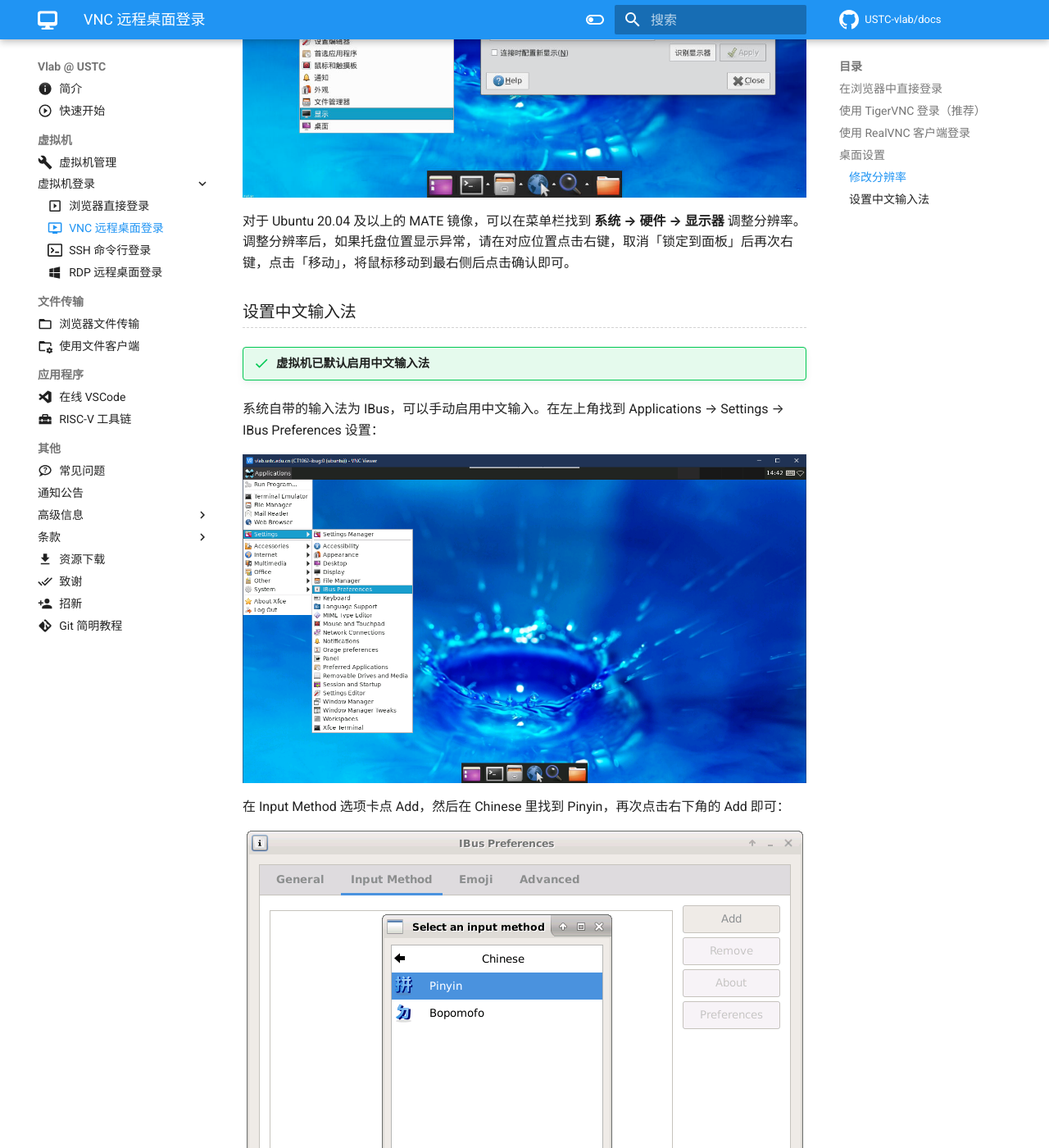
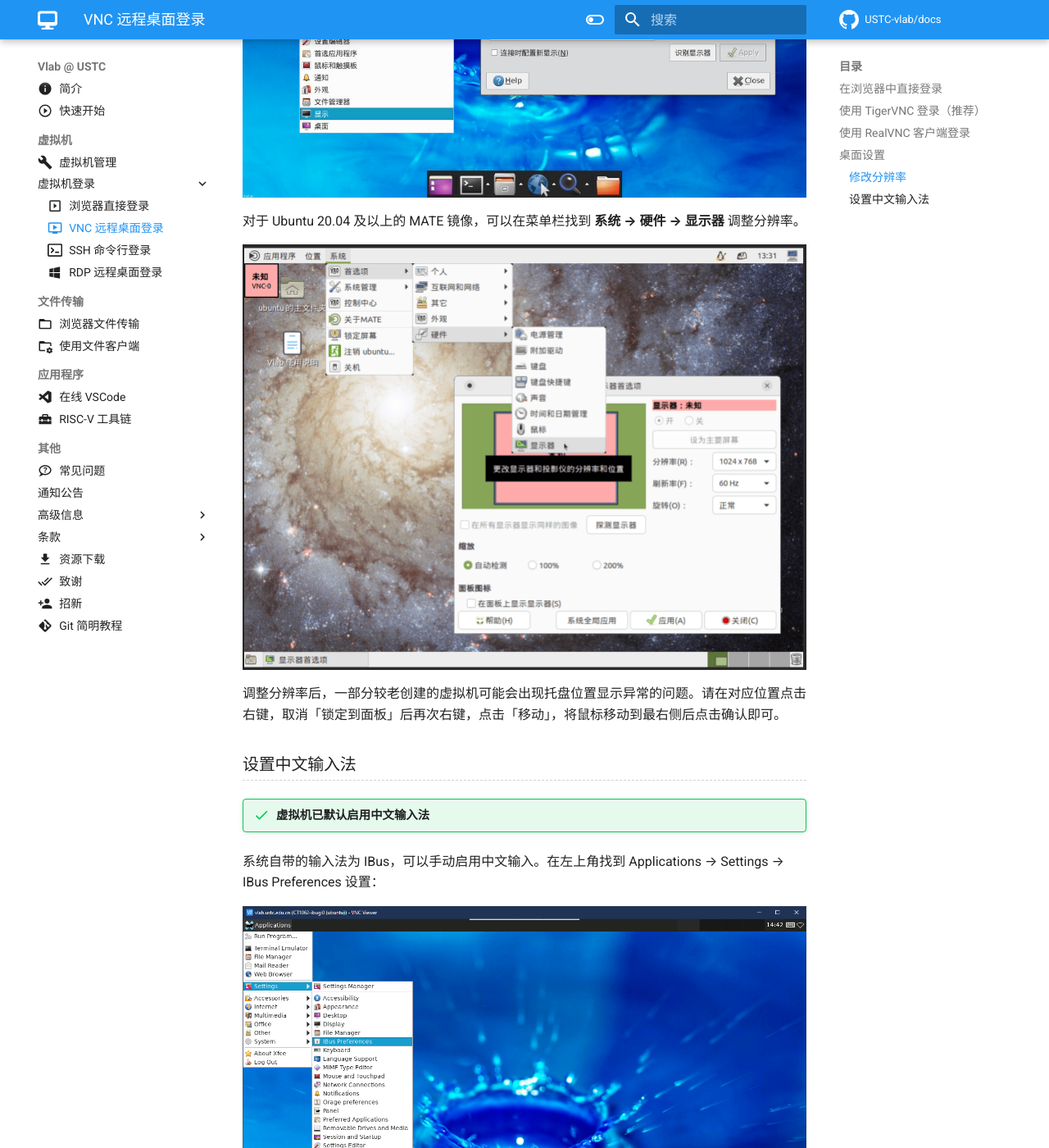
Before and after one commit to USTC-vlab/docs, an MkDocs documentation site: the page built from docs/login/vnc.md, in a window 1280 px wide and 1400 px high, scrolled down 4619 px. Shown: the whole window at 82% size. Built offline with MkDocs 1.6.1 and Material for MkDocs 9.7.7, drawn with Linux system fonts in a browser that asks for light colours; comment, search, counter and statistics services are not loaded.

Commit message:
vnc: add MATE change resolution image

```diff
--- a/docs/login/vnc.md
+++ b/docs/login/vnc.md
@@ -170,9 +170,13 @@ icon: material/television-play
 
 对于 Ubuntu 18.04 Xfce4 老镜像，如果你需要修改分辨率，可以在左上角找到 **设置 → 显示**，如图：
 
-![Set VNC resolution](../images/vnc-change-resolution.png)
+![Set VNC resolution (Xfce)](../images/vnc-change-resolution-xfce.png)
 
-对于 Ubuntu 20.04 及以上的 MATE 镜像，可以在菜单栏找到 **系统 → 硬件 → 显示器** 调整分辨率。调整分辨率后，如果托盘位置显示异常，请在对应位置点击右键，取消「锁定到面板」后再次右键，点击「移动」，将鼠标移动到最右侧后点击确认即可。
+对于 Ubuntu 20.04 及以上的 MATE 镜像，可以在菜单栏找到 **系统 → 硬件 → 显示器** 调整分辨率。
+
+![Set VNC resolution (MATE)](../images/vnc-change-resolution-mate.png)
+
+调整分辨率后，一部分较老创建的虚拟机可能会出现托盘位置显示异常的问题。请在对应位置点击右键，取消「锁定到面板」后再次右键，点击「移动」，将鼠标移动到最右侧后点击确认即可。
 
 ### 设置中文输入法 {#chinese-ime}
 
```
Also changed, not shown: docs/images/vnc-change-resolution-mate.png (added), docs/images/vnc-change-resolution-xfce.png (renamed from docs/images/vnc-change-resolution.png).
